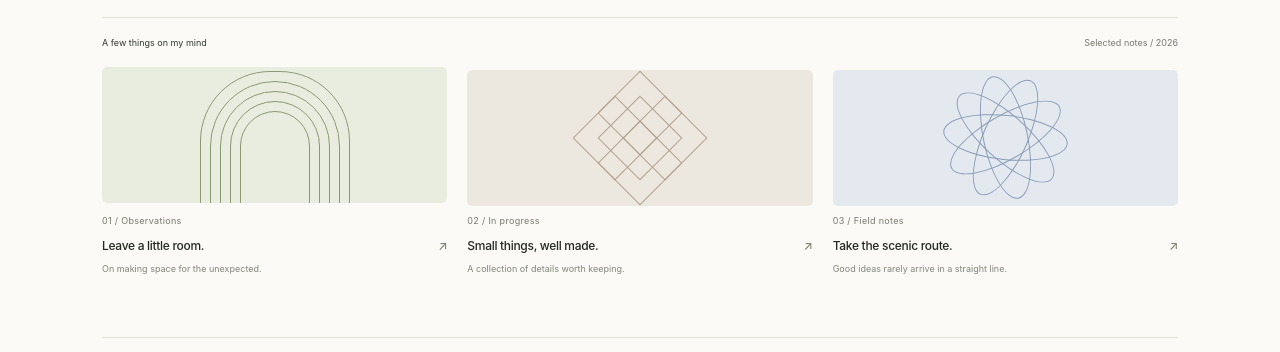
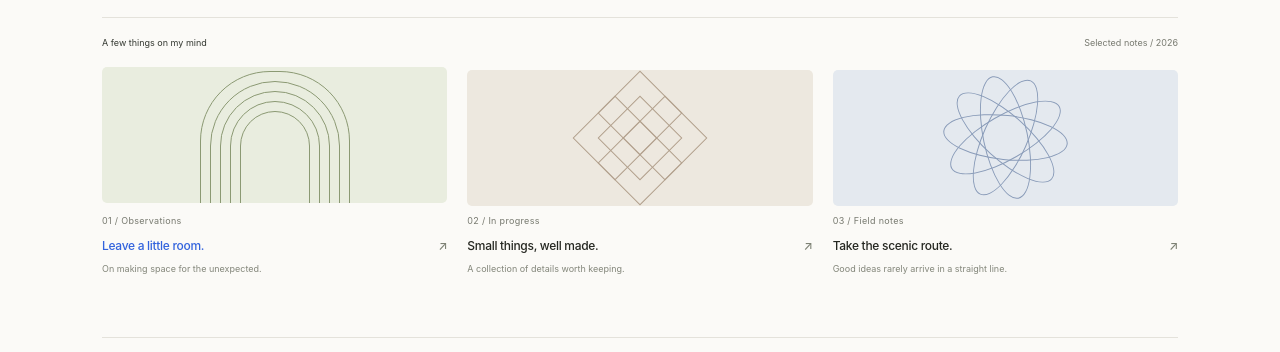
Before and after one commit to tushar-nath/sunday-studio, a Next.js app: page / in a window 1280 px wide. In both pictures the pointer is over the button 274 px from the left and 659 px from the top of the page. Shown: the part 474-826 px from the top of the page. Built offline with nearby package versions, Linux system fonts and the light colour scheme; a web font is replaced by a local one.

Commit message:
style(notes): add a quiet hover response

```diff
--- a/app/globals.css
+++ b/app/globals.css
@@ -170,6 +170,10 @@ h1 {
   padding: 0;
   color: inherit;
   font: inherit;
+  transition: color 180ms ease;
+}
+.note:hover {
+  color: #3263dd;
 }
 .note:focus-visible,
 .primary-link:focus-visible,
```
